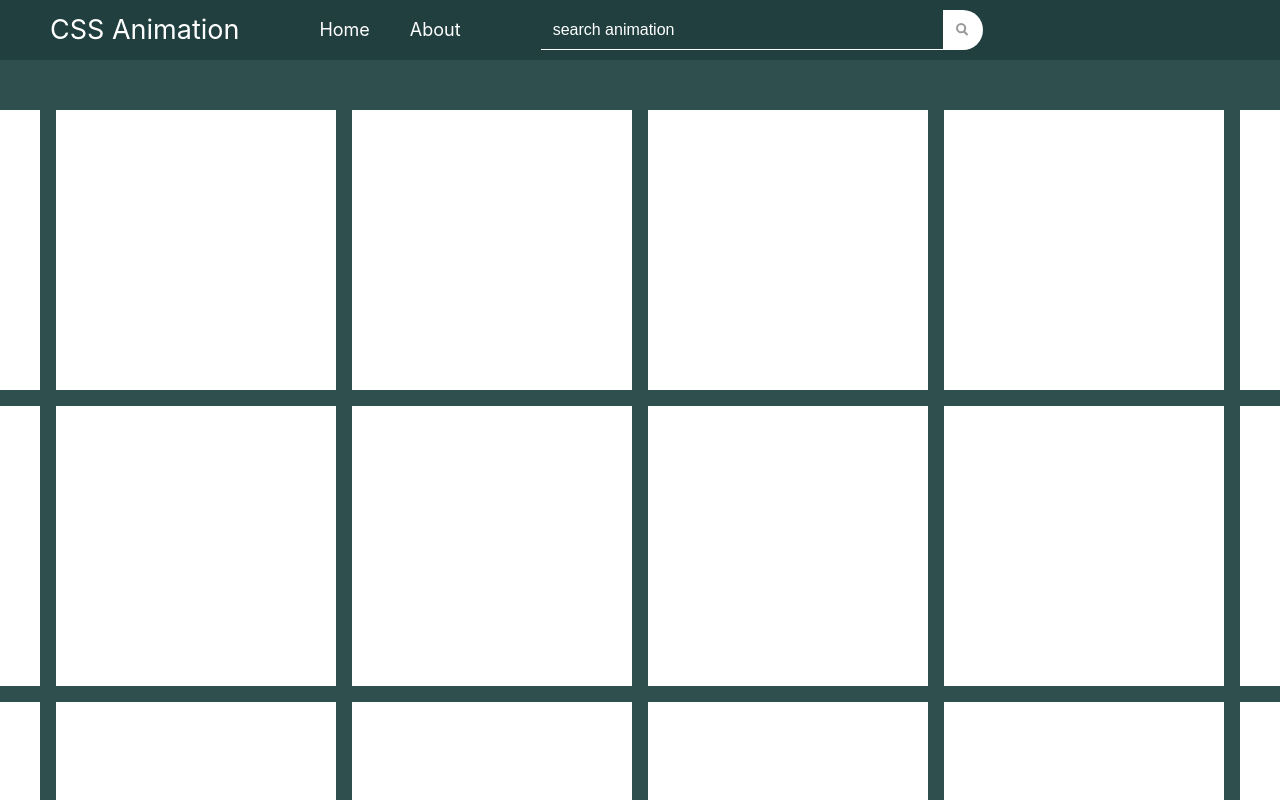
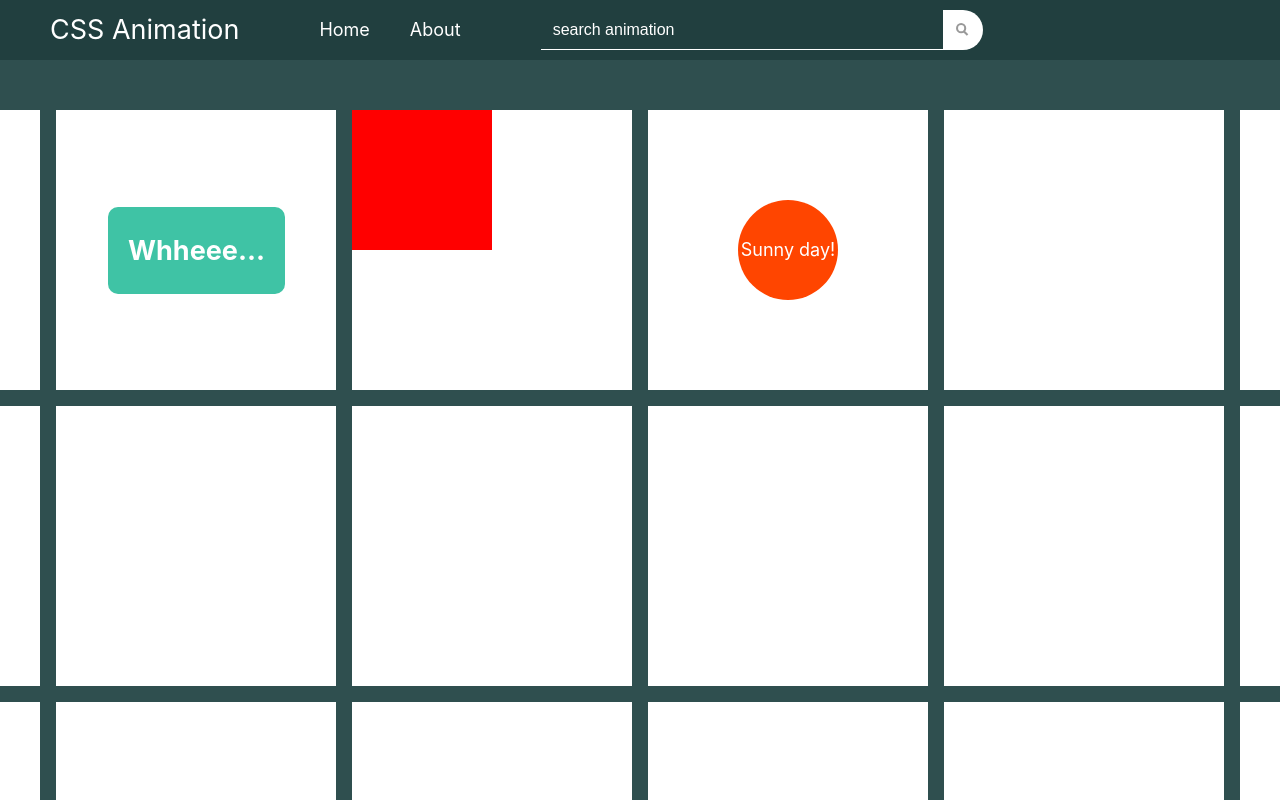
Before and after one commit to Dk3o/CSS-Animation, a Vue app: page / in a window 1280 px wide. Shown: the top 800 px of the page. Built offline with nearby package versions, Linux system fonts and the light colour scheme.

Commit message:
adding animations

```diff
--- a/src/assets/animations.css
+++ b/src/assets/animations.css
@@ -1,3 +1,4 @@
+/* Loader1 */
 #loader {
     margin: 50px auto;
     position: relative;
@@ -31,3 +32,126 @@
         transform: rotate(360deg);
     }
 }
+
+/* Loader2 */
+#loader2 {
+    display: flex;
+    align-self: center;
+    background: #92B901;
+    color: #ffffff;
+    font-weight: bold;
+    font-size: 1.5em;
+    line-height: 47px;
+    border-radius: 10px;
+    margin: 0 auto;
+    animation: spinner 2s linear infinite;
+    align-items: center;
+    padding: 20px;
+}
+
+@keyframes spinner {
+
+    0% {
+        transform: rotate(0deg);
+    }
+
+    25% {
+        transform: rotate(0deg);
+    }
+
+
+    50% {
+        transform: rotate(0deg);
+    }
+
+    55% {
+        transform: rotate(0deg);
+    }
+
+    70% {
+        transform: rotate(0deg);
+        background: #1ec7e6;
+    }
+
+    100% {
+        transform: rotate(-360deg);
+    }
+}
+
+/* Loader3 */
+#loader3 {
+    width: calc(100% / 2);
+    height: calc(100% / 2);
+    position: relative;
+    animation: example 5s infinite;
+}
+
+
+@keyframes example {
+    0% {
+        background-color: red;
+        left: 0px;
+        top: 0px;
+    }
+
+    25% {
+        background-color: yellow;
+        left: calc(100% /2);
+        top: 0px;
+    }
+
+    50% {
+        background-color: blue;
+        left: calc(100% /2);
+        top: calc(100% /2);
+    }
+
+    75% {
+        background-color: green;
+        left: 0px;
+        top: calc(100% /2);
+    }
+
+    100% {
+        background-color: red;
+        left: 0px;
+        top: 0px;
+    }
+}
+
+/* Sunny */
+#sunny {
+    height: 100px;
+    width: 100px;
+    margin: 0 auto;
+    position: relative;
+    top: 50%;
+    transform: translateY(-50%);
+    color: white;
+    text-align: center;
+    font-weight: bold;
+    font-size: 1em;
+    line-height: 100px;
+    border-radius: 50%;
+    animation: sun 1s linear infinite;
+}
+
+#sunny:before {
+    content: 'Sunny day!';
+}
+
+@keyframes sun {
+    0% {
+        background-color: orangered;
+    }
+
+    50% {
+        width: 108px;
+        height: 108px;
+        background: orange;
+    }
+
+    100% {
+        background-color: orangered;
+    }
+}
--- a/src/views/HomeView.vue
+++ b/src/views/HomeView.vue
@@ -12,9 +12,25 @@
             </div>
           </template>
         </Card>
-        <Card />
-        <Card />
-        <Card />
+        <Card>
+          <template #animation>
+            <div id="loader2">
+              Whheee...
+            </div>
+          </template>
+        </Card>
+        <Card>
+          <template #animation>
+            <div id="loader3">
+            </div>
+          </template>
+        </Card>
+        <Card>
+          <template #animation>
+            <div id="sunny">
+            </div>
+          </template>
+        </Card>
         <Card />
         <Card />
       </div>
```
